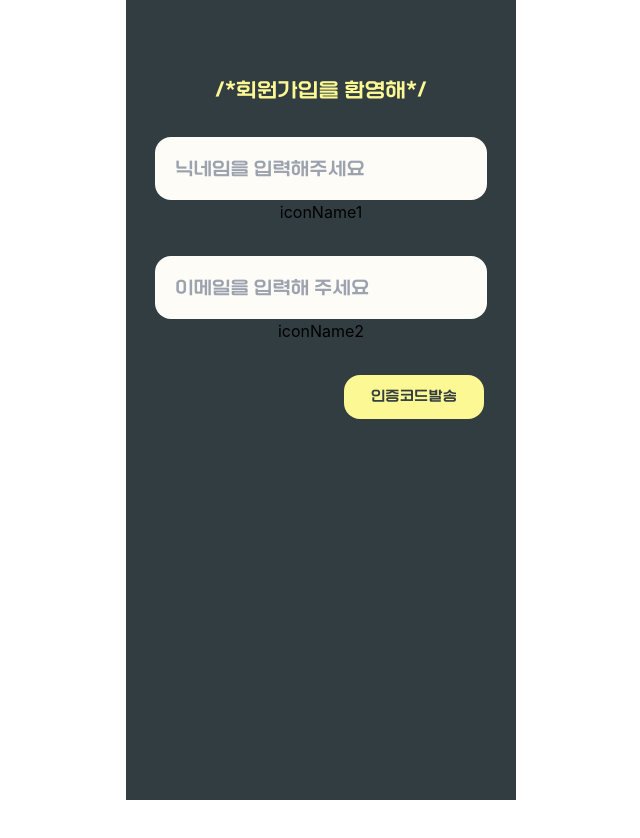
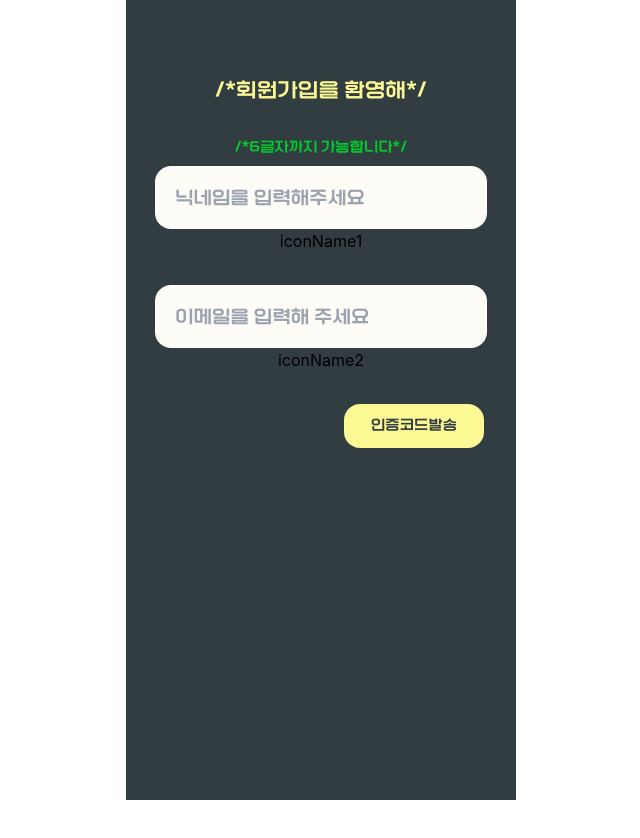
Before and after one commit to mato268/new_SNS, a React (Create React App) app in the folder newsns/: page /signUP in a window 1280 px wide. Shown: the top 838 px of the page, without its empty margins (319-959 px from the left). After the commit the page ends 800 px from the top, so only its background shows below. Built offline with nearby package versions, Linux system fonts and the light colour scheme.

Commit message:
feat : height 수정, 닉네임 설명 구현

```diff
--- a/newsns/src/SignUpPage.tsx
+++ b/newsns/src/SignUpPage.tsx
@@ -1,21 +1,56 @@
 import { Button } from "./components/Button";
 import { Input } from "./components/Input";
 import Typo from "./components/Typo";
+import { useState } from "react";
+import { ChangeEvent } from "react";
 
 export default function SignUpPage() {
+  const [nickname, setNickname] = useState("");
+  const [errorMessage, setErrorMessage] = useState("");
+
+  const handleNicknameChange = (e: ChangeEvent<HTMLInputElement>) => {
+    const value = e.target.value;
+    setNickname(value);
+
+    if (value.length > 6) {
+      setErrorMessage("/*6글자 이상입니다*/");
+    } else {
+      setErrorMessage("");
+    }
+  };
   return (
-    <div className="bg-deepdark w-width sm:w-width md:w-xWidth lg:w-xLwidth h-height sm:h-height md:h-xheight lg:h-xLheight flex justify-center text-center items-center relative">
-      <div className="absolute top-1/3 h-full -mt-48 space-y-8">
-        <Typo tag="h1" fonts="korea" sizes="xLarge" weights="normal" fontColor="yellow">
+    <div className="bg-deepdark w-width sm:w-width md:w-xWidth lg:w-xLwidth h-full flex justify-center text-center items-center relative">
+      <div className="absolute top-1/3 -mt-48 space-y-8">
+        <Typo
+          tag="h1"
+          fonts="korea"
+          sizes="xLarge"
+          weights="normal"
+          fontColor="yellow"
+        >
           /*회원가입을 환영해*/
         </Typo>
-        <div className="space-y-8">
+        <div className="space-y-2">
+          <div className="relative">
+            {nickname.length === 0 && (
+              <Typo tag="p" fonts="korea" sizes="small" fontColor="green">
+                /*6글자까지 가능합니다*/
+              </Typo>
+            )}
+            {errorMessage && (
+              <Typo tag="p" fonts="korea" sizes="small" fontColor="red">
+                {errorMessage}
+              </Typo>
+            )}
+          </div>
           <Input
             type="text"
             sizes="large"
             colors="white"
             rightNode="iconName1"
             placeholder="닉네임을 입력해주세요"
+            value={nickname}
+            onChange={handleNicknameChange}
             variant="outline"
           ></Input>
         </div>
```
Lines whose indentation alone changed are shown as unchanged.
